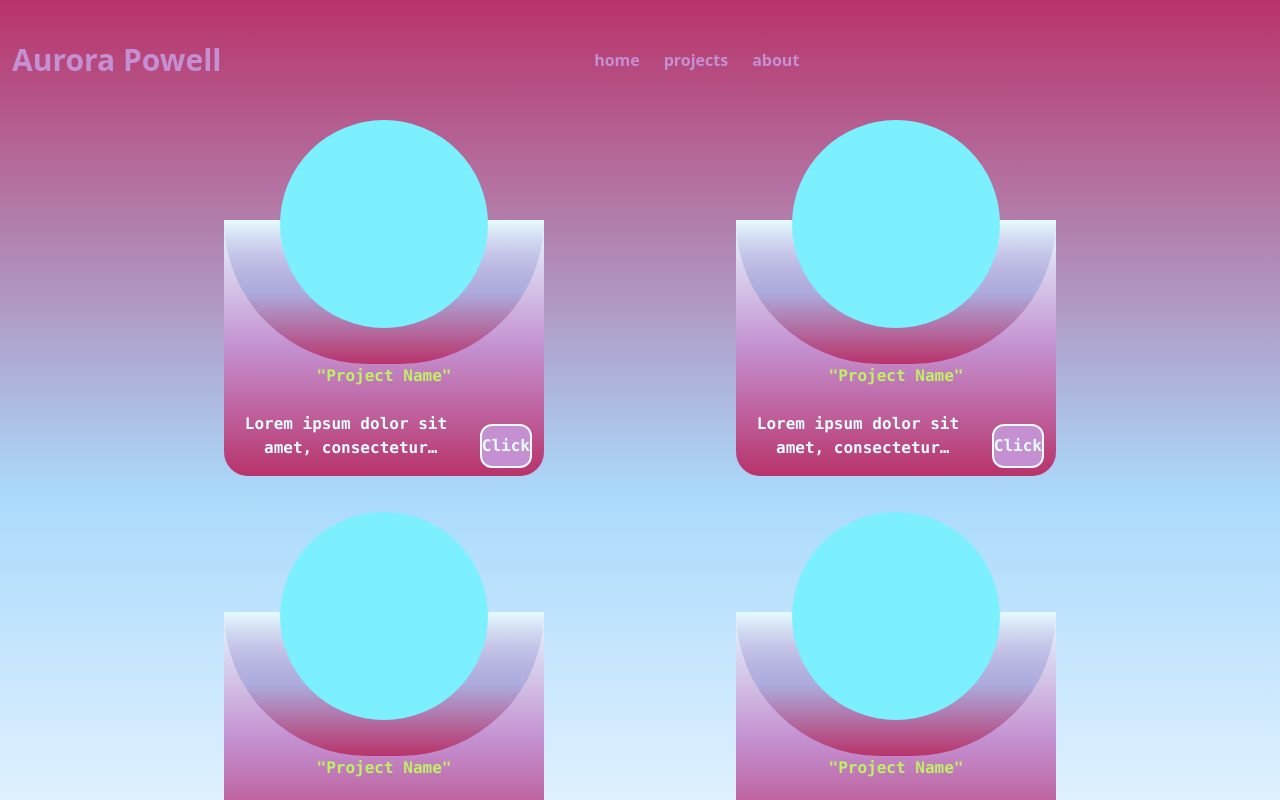
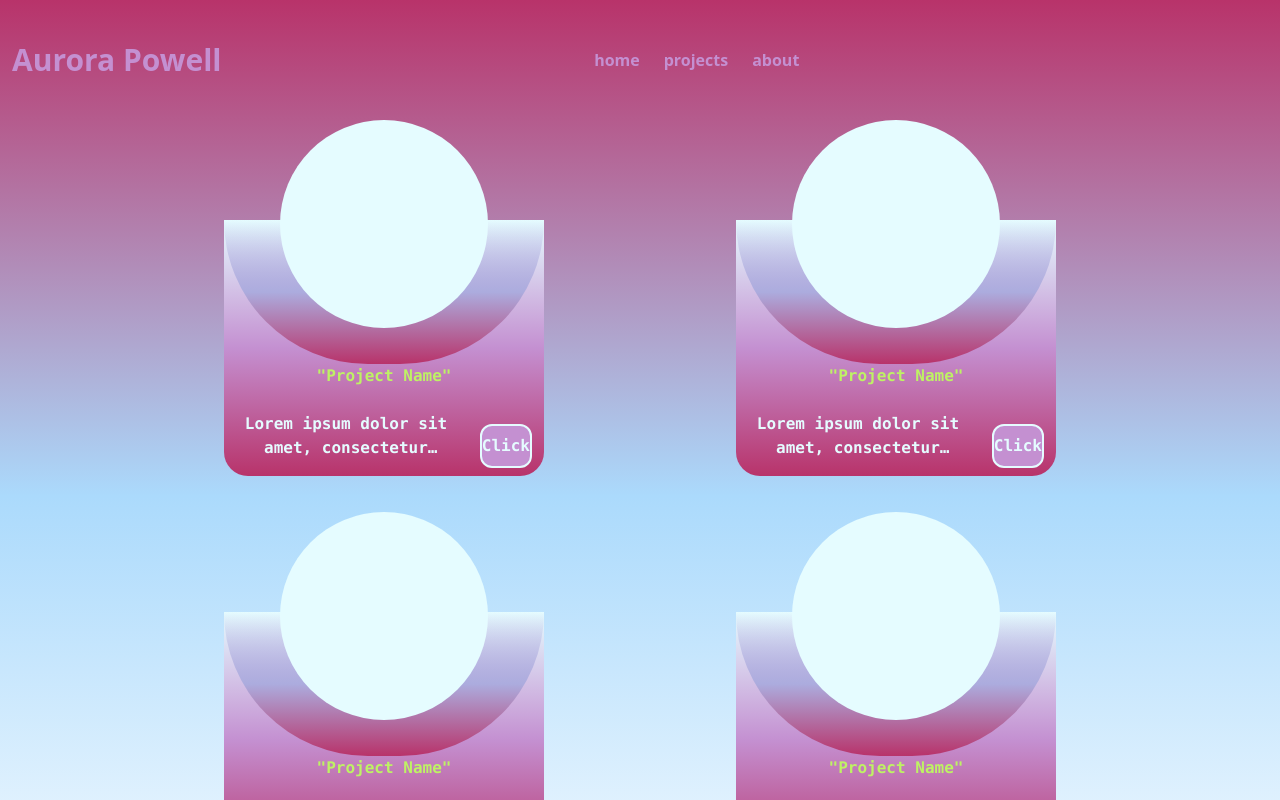
Before and after one commit to AuroraPowell/portfolio, a React (Vite) app in the folder client/: page /projects in a window 1280 px wide. Shown: the top 800 px of the page. Built offline with nearby package versions, Linux system fonts and the light colour scheme.

Commit message:
Implementing Framer-Motion
Implementing animation npm package.

```diff
--- a/client/package.json
+++ b/client/package.json
@@ -17,6 +17,7 @@
     "vite": "^5.4.1"
   },
   "dependencies": {
+    "framer-motion": "^11.3.28",
     "react": "^18.3.1",
     "react-dom": "^18.3.1",
     "react-router-dom": "^6.26.1"
--- a/client/src/components/Landing.jsx
+++ b/client/src/components/Landing.jsx
@@ -2,10 +2,11 @@ import React from "react";
 import { useNavigate } from "react-router-dom";
 
 import Footer from "./Footer";
+
 import Menu from "./functional/menu";
+import AnimatedPage from "./functional/AnimatedPage";
 
 const Landing = () => {
-
   const navigate = useNavigate();
   const Content = () => {
     return (
@@ -37,14 +38,16 @@ const Landing = () => {
   };
 
   return (
+    <AnimatedPage>
       <div
         id="landing"
         className="flex-col flex bg-[#ABDAFC] bg-gradient-to-t from-[#B8336A]"
       >
-      <Menu />
+        <Menu className="fixed" />
         <Content />
         <Footer />
       </div>
+    </AnimatedPage>
   );
 };
 
--- a/client/src/components/Projects.jsx
+++ b/client/src/components/Projects.jsx
@@ -1,7 +1,9 @@
 import React from "react";
 
 import Footer from "./Footer";
+
 import Menu from "./functional/menu";
+import AnimatedPage from "./functional/AnimatedPage";
 
 const Projects = () => {
   const Card = () => {
@@ -10,10 +12,8 @@ const Projects = () => {
         <div
           id="circle showcase"
           className="-mb-36 h-52 w-52 z-20
-        bg-[#7df0ff] rounded-full items-center justify-center flex"
-        >
-
-        </div>
+        bg-[#E5FCFF] rounded-full items-center justify-center flex"
+        ></div>
         <div
           id="card"
           className=" bg-[#E5FCFF] bg-gradient-to-t from-[#B8336A] via-[#C490D1]
@@ -57,10 +57,15 @@ const Projects = () => {
     );
   };
   return (
+    <AnimatedPage>
       <div className="via-[#ABDAFC] from-[#B8336A] bg-gradient-to-b flex flex-col mx-auto">
         <Menu />
+
         <div className="min-h-screen flex-grow mx-auto">
-        <div id="temp" className="grid lg:grid-cols-2 md:grid-cols-1 flex-grow">
+          <div
+            id="temp"
+            className="grid lg:grid-cols-2 md:grid-cols-1 flex-grow"
+          >
             <Card />
             <Card />
             <Card />
@@ -70,6 +75,7 @@ const Projects = () => {
         </div>
         <Footer />
       </div>
+    </AnimatedPage>
   );
 };
 export default Projects;
--- /dev/null
+++ b/client/src/components/functional/AnimatedPage.jsx
@@ -0,0 +1,27 @@
+import { motion } from "framer-motion";
+import React from "react";
+
+const animations = {
+  initial: { opacity: 0.5, y: 50 },
+  animate: { opacity: 1, y: 0 },
+  exit: { opacity: 0.5, y: -50 },
+};
+
+const AnimatedPage = ({ children }) => {
+  return (
+    <motion.div
+      variants={animations}
+      initial="initial"
+      animate="animate"
+      exit="exit"
+      transition={{
+        duration: 1,
+        type: "spring",
+      }}
+    >
+      {children}
+    </motion.div>
+  );
+};
+
+export default AnimatedPage;
--- a/client/src/index.jsx
+++ /dev/null
@@ -1,34 +0,0 @@
-import React from "react";
-import Landing from "./components/Landing";
-import Footer from "./components/Footer";
-import Menu from "./components/functional/menu";
-
-// import { BrowserRouter, Routes, Route } from "react-router-dom";
-
-const Portfolio = () => {
-  return (
-    <div id="container" className="flex flex-col ">
-      {/* <Menu />
-      <Landing />
-      <Footer /> */}
-    </div>
-  );
-};
-
-export default Portfolio;
-
-{
-  /* <div id="projects">
-        <div id="events"></div>
-        <div id="email"></div>
-        <div id="web-design"></div>
-      </div>
-      <div id="experience">
-        <div className="just list your resume shit"></div>
-      </div>
-      <div id="about-me">
-        <div className="art and design">
-          <div className="be cute here with some personality"></div>
-        </div>
-      </div> */
-}
```
Also changed, not shown: client/src/main.jsx (+8 -9 lines), client/src/globals.css (renamed from client/src/index.css), 1 other file (tests, documents, lock files or other folders). Lines whose indentation alone changed are shown as unchanged.
